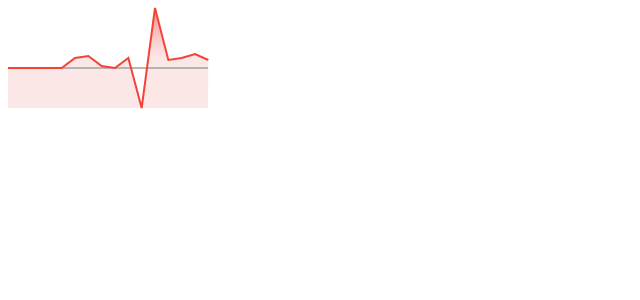
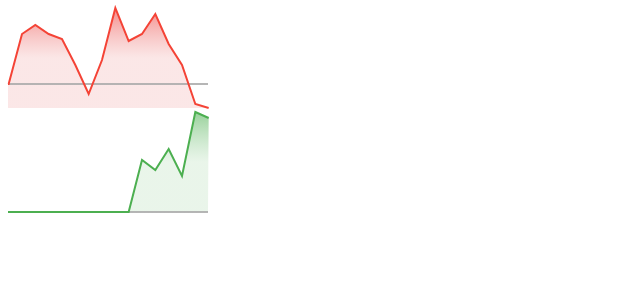
Before and after one commit to curtisupshall/stonks, a React app: page / in a window 1280 px wide. Shown: the top 300 px of the page, without its empty margins (0-640 px from the left). Built offline with nearby package versions, Linux system fonts and the light colour scheme.

Commit message:
Update demo; Remove debugging logs

```diff
--- a/demo/Demo.tsx
+++ b/demo/Demo.tsx
@@ -4,15 +4,34 @@ import Stonk from '../src/Stonk'
 
 class Demo extends React.Component {
     render() {
-        const data = [50, 60, 12, 0, 50, -200, 300, 43, 50, 70, 40]
+        const data = [50, 60, 50, 45, 20, -10, 24, 76, 43, 50, 70, 40, 20, -20, -24]
+        const data2 = [50, 40, 60, 35, 95, 90]
         const granularity = 16
+        const theme = (
+            <>
+                <linearGradient id='positive-gradient' x1='0%' x2='0%' y1='0%' y2='100%'>
+                    <stop style={{stopColor: '#66BB6A', stopOpacity: 0.68}} offset='0%' />
+                    <stop style={{stopColor: '#A5D6A7', stopOpacity: 0.24}} offset='50%' />
+                </linearGradient>
+                <linearGradient id='negative-gradient' x1='0%' x2='0%' y1='0%' y2='100%'>
+                    <stop style={{stopColor: '#ef5350', stopOpacity: 0.68}} offset='0%' />
+                    <stop style={{stopColor: '#ef9a9a', stopOpacity: 0.24}} offset='50%' />
+                </linearGradient>
+                <linearGradient id='positive-line' gradientUnits='userSpaceOnUse'>
+                    <stop style={{stopColor: '#4CAF50'}} offset='0%' />
+                </linearGradient>
+                <linearGradient id='negative-line' gradientUnits='userSpaceOnUse'>
+                    <stop style={{stopColor: '#f44336'}} offset='0%' />
+                </linearGradient>
+                <linearGradient id='baseline' gradientUnits='userSpaceOnUse'>
+                    <stop style={{stopColor: '#AAA', stopOpacity: 0.86}} offset='0%' />
+                </linearGradient>
+            </>
+        )
         return (
             <div>
-                <Stonk
-                    data={data}
-                    granularity={granularity}
-                    showBaseline={true}
-                />
+                <Stonk data={data} granularity={granularity} />
+                <Stonk data={data2} granularity={granularity} />
             </div>
         )
     }
--- a/src/Stonk.tsx
+++ b/src/Stonk.tsx
@@ -2,7 +2,6 @@ import * as React from 'react'
 import { NONAME } from 'dns';
 
 const normalizeData = (data: number[], granularity: number): number[] => {
-    console.log('date in:', data)
     if (data.length <= granularity) {
         return data
     } else {
@@ -11,7 +10,6 @@ const normalizeData = (data: number[], granularity: number): number[] => {
         for (let i = 0; i < granularity; i ++) {
             normalizedData.push(data[Math.ceil(i * scale)])
         }
-        console.log('data out:', normalizedData)
         return normalizedData
     }
 }
@@ -48,15 +46,11 @@ export default class Stonk extends React.Component<StonkProps> {
         const baseline: number = Math.ceil((100 - floor) * (1 - (buffer * scale)))
         const showBaseline: boolean = this.props.showBaseline === false ? false : this.props.showBaseline || baseline > 0
 
-        console.log('scale:', scale)
-
-        // console.log('showBaseline: ', showBaseline)
         let x: number = Math.ceil(width - unitWidth * (data.length - 1))
         let plotString: string = x === 0 ? 'M' : `M0,${baseline} ${x - unitWidth},${baseline}`
 
         for (let i = 0; i < data.length; i ++) {
             let y = Math.ceil((100 - (floor * scale * 100)) * (1 - (data[i] + buffer) * scale))
-            console.log('y = ', y)
             plotString = `${plotString} ${x},${y}`
             x += unitWidth
         }
```
